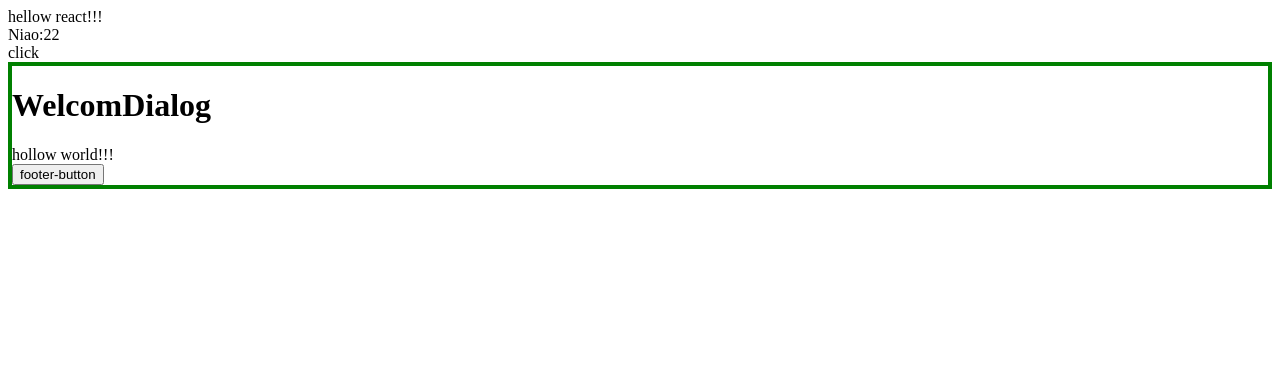
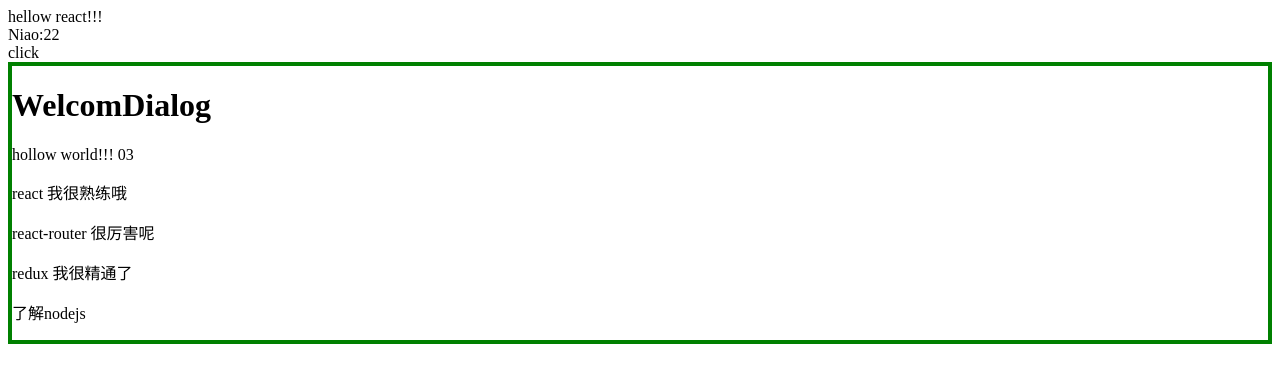
Before and after one commit to shanejix/front-end-playground, a React (Create React App) app: page / in a window 1280 px wide. Shown: the top 382 px of the page. Built offline with nearby package versions, Linux system fonts and the light colour scheme.

Commit message:
add composition children-filter

```diff
--- a/src/App.js
+++ b/src/App.js
@@ -5,7 +5,8 @@ import React from 'react';
 // import Count from './ReactComp/Memo/Count'
 import Person from './ReactComp/HOC/Person'
 // import WelcomeDialog from './ReactComp/Composition/WelcomeDialog01'
-import WelcomeDialog from './ReactComp/Composition/WelcomeDialog02'
+// import WelcomeDialog from './ReactComp/Composition/WelcomeDialog02'
+import WelcomeDialog from './ReactComp/Composition/WelcomeDialog03'
 
 function App() {
   return (
--- /dev/null
+++ b/src/ReactComp/Composition/WelcomeDialog03/Dialog.jsx
@@ -0,0 +1,13 @@
+import React from "react";
+
+
+//只负责样式，不关心内容和逻辑
+export default function Dialog(props) {
+  console.log(props);
+
+  return (
+    <div style={{ border: `${props.color} 4px solid` }}>
+      {props.children}
+    </div>
+  );
+}
--- /dev/null
+++ b/src/ReactComp/Composition/WelcomeDialog03/WelcomDialog.jsx
@@ -0,0 +1,38 @@
+import React from "react";
+
+import Dialog from "./Dialog";
+
+function Filter({ children, type }) {
+  return (
+    <div>
+      {React.Children.map(children, child => {
+        if (child.type !== "p") {
+          return;
+        }
+
+        return child;
+      })}
+    </div>
+  );
+}
+
+//通过复合提供内容——Compositon
+export default function WelcomDialog(props) {
+  return (
+    <Dialog {...props}>
+      <h1>WelcomDialog</h1>
+      <div>hollow world!!! 03</div>
+      <Filter type="p">
+        <p>react 我很熟练哦</p>
+        <div>vue 还不会</div>
+        <p>react-router 很厉害呢</p>
+
+        <div>vue-router 还不会</div>
+        <p>redux 我很精通了</p>
+
+        <div>vuex 还不会</div>
+        <p>了解nodejs</p>
+      </Filter>
+    </Dialog>
+  );
+}
--- /dev/null
+++ b/src/ReactComp/Composition/WelcomeDialog03/index.js
@@ -0,0 +1,11 @@
+
+import React from 'react'
+
+import WelcomDialog from './WelcomDialog'
+
+
+export default function index() {
+  return (
+    <WelcomDialog color='green' />
+  )
+}
```
